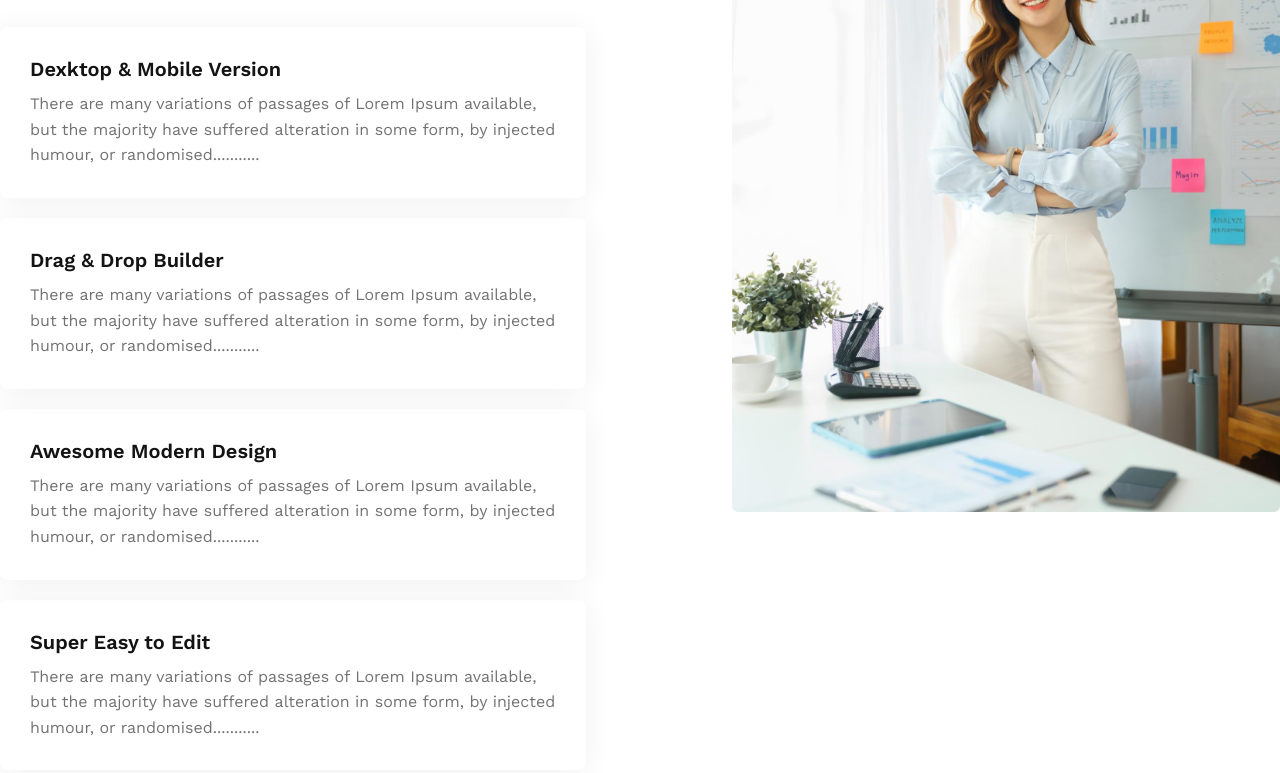
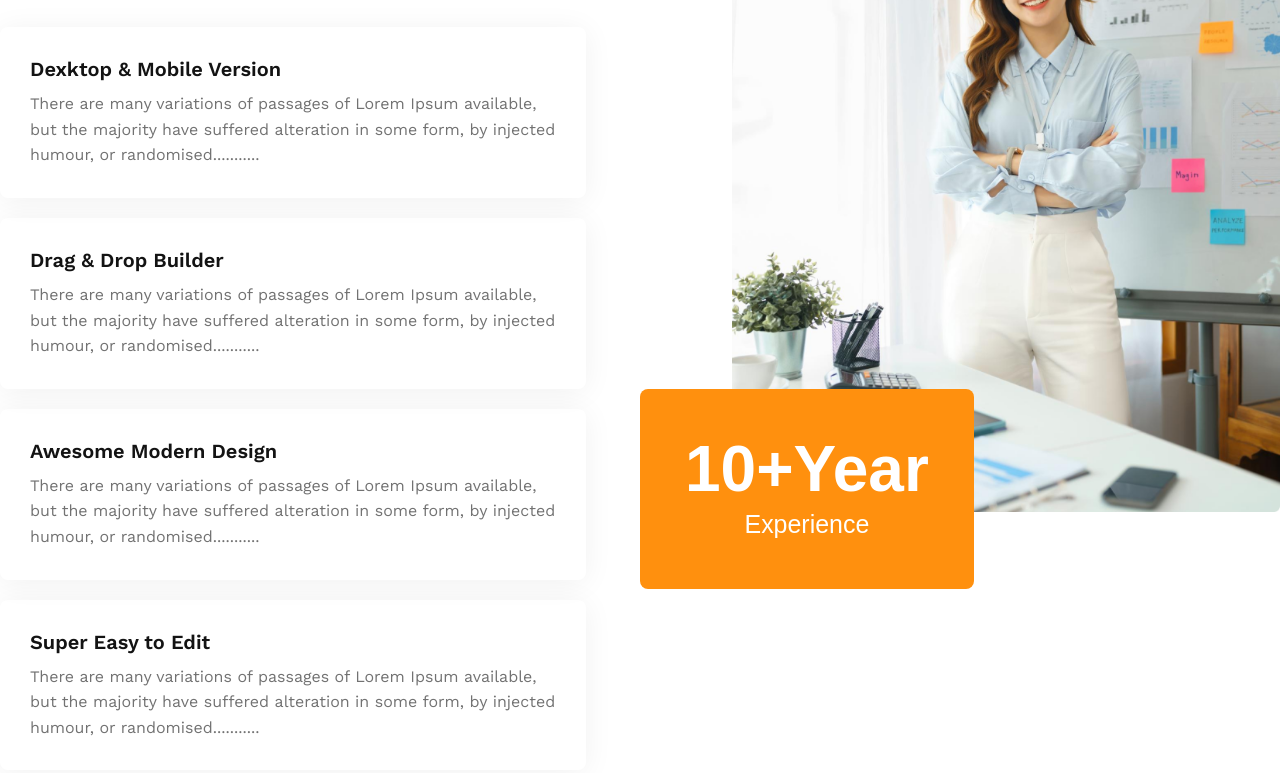
Before and after one commit to Khaiyum-Ahmed/g3-architects-website, a plain HTML site: page index.html in a window 1280 px wide. Shown: the part 2302-3075 px from the top of the page. Drawn offline with nearby package versions, Linux system fonts and the light colour scheme.

Commit message:
bottom features section complete

```diff
--- a/index.html
+++ b/index.html
@@ -76,6 +76,7 @@
                 </div>
                 <div class="bottom-features-img">
                     <img src="images/architect.png" alt="">
+                    <button class="primary-btn Experience-year"><span id="Year">10+Year</span><br><span id="Experience">Experience</span></button>
                 </div>
             </div>
 
--- a/style/style.css
+++ b/style/style.css
@@ -200,3 +200,20 @@
     padding: 30px;
     margin-bottom: 20px;
 }
+
+.Experience-year{
+    padding: 45px;
+    margin-left: -92px;
+    margin-top: -127px;
+    margin-bottom: 137px;
+}
+#Year{
+    font-size: 4rem;
+    font-weight: 700;
+    line-height: 70px;
+}
+#Experience{
+    font-size: 1.56rem;
+    font-weight:500;
+    line-height: 40px;
+}
```
